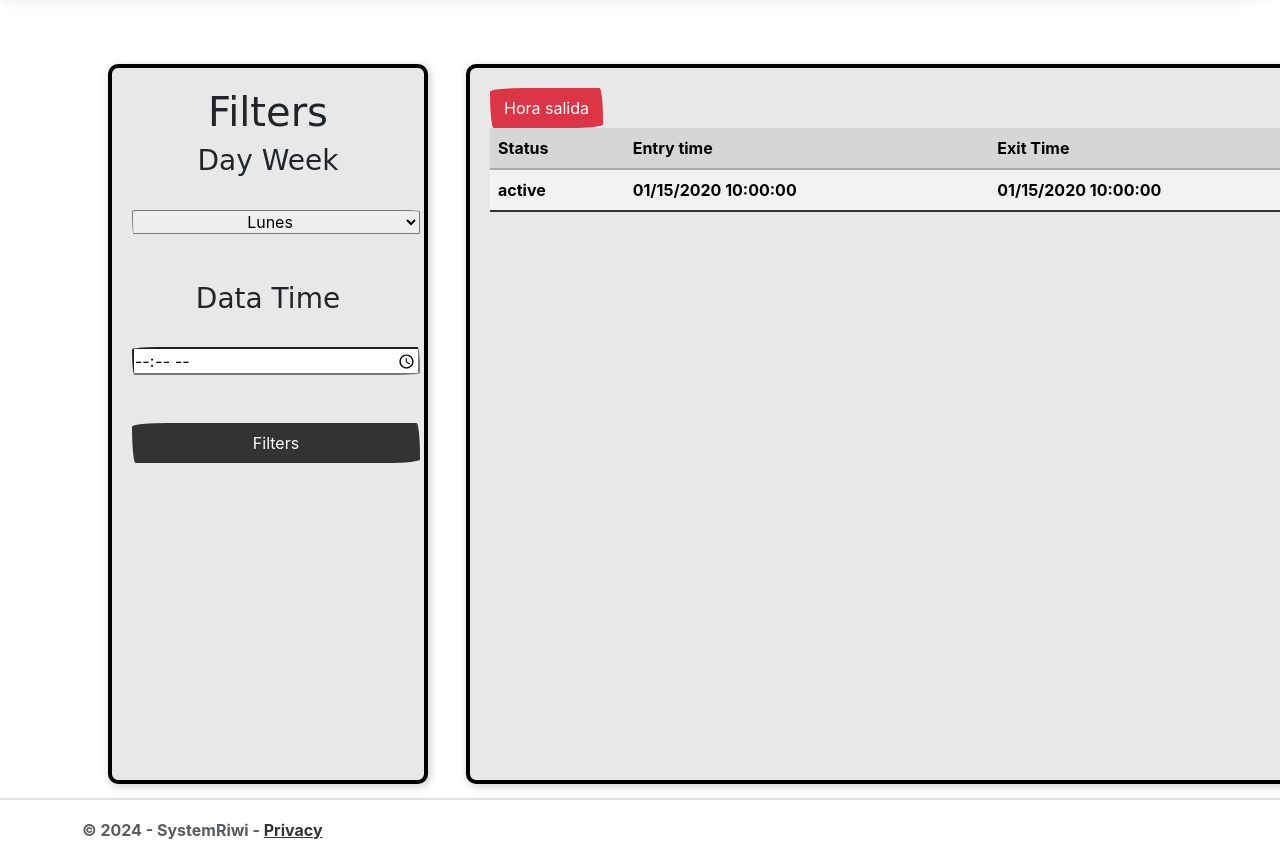
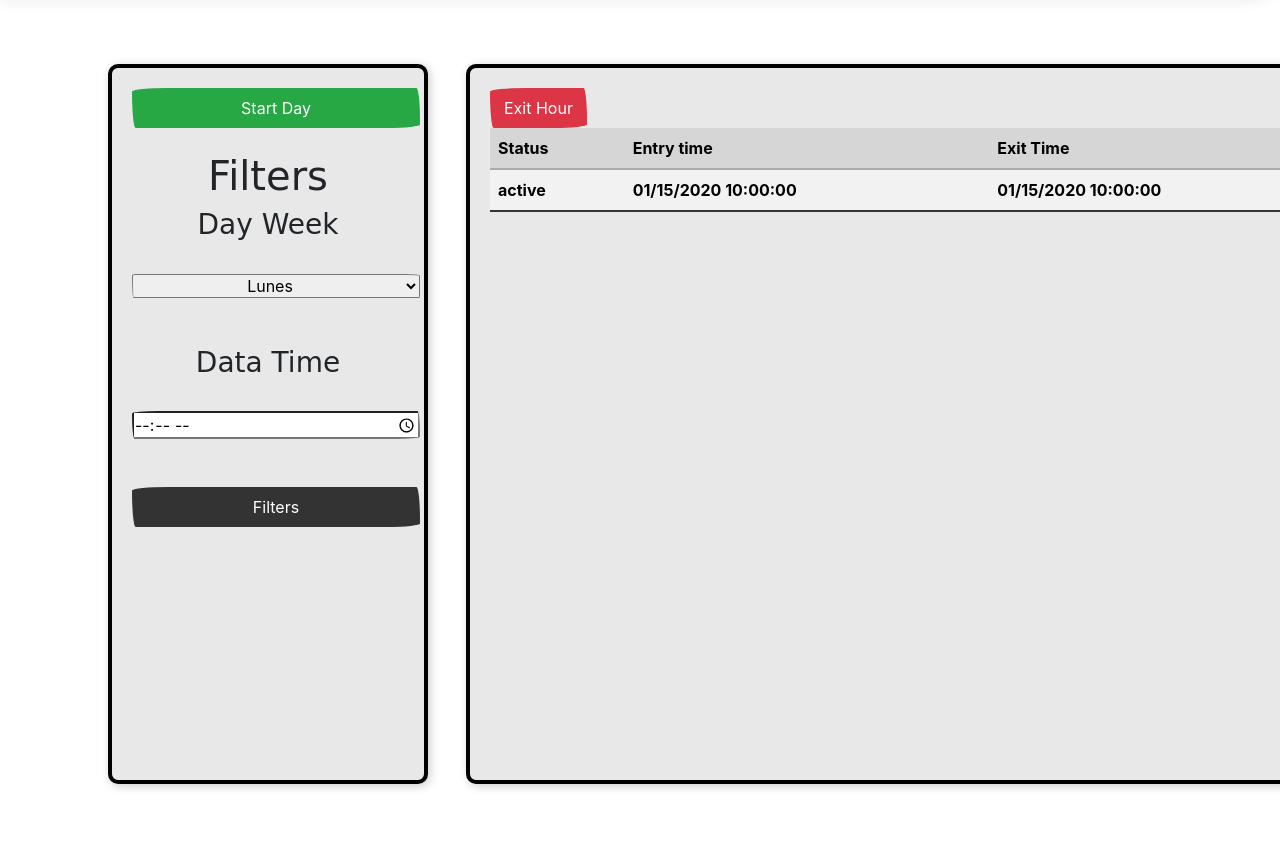
Before and after one commit to Duvan20/SystemRiwi, an ASP.NET Core app: page /History in a window 1280 px wide; the page is wider, and only the part inside the window is pictured. Shown: the part 60-920 px from the top of that part. Run offline with ASP.NET Core 8, Linux system fonts and the light colour scheme; tables that the repository leaves empty hold one stand-in row (values such as "Sample post"); style sheets or scripts are compiled from the project's sources; some web fonts are replaced.

Commit message:
80% of create history

```diff
--- a/Controllers/HistoryControllers.cs
+++ b/Controllers/HistoryControllers.cs
@@ -32,6 +32,19 @@ namespace SystemRiwi.Controllers
             return View(await _context.History.ToListAsync());
         }
 
+        [HttpPost]
+        public IActionResult Create()
+        {
+            var Id = HttpContext.Request.Cookies["Id"];
+            var NewHistory = new History{
+                EntryTime = DateTime.Now,
+                User_id = int.Parse(Id)
+            };
+            _context.History.Add(NewHistory);
+            _context.SaveChanges();
+            return RedirectToAction("Index");
+        }
+
 
     }
 }
--- a/Views/History/Index.cshtml
+++ b/Views/History/Index.cshtml
@@ -8,7 +8,9 @@
         <div class="col-md-4">
             <div class="card_filte">
                 <div class="cuadro_filter">
-
+                    <a class="btn btn-success"  style="width: 18pc;" asp-controller="History" asp-action="Create" >Start Day</a>
+                    <br>
+                    <br>
                     <h1 class="text-center">Filters</h1>
                         <form >
                             <h3 class="text-center">Day Week</h3>
@@ -48,17 +50,15 @@
                             <th scope="col">Status</th>
                             <th scope="col">Entry time</th>
                             <th scope="col">Exit Time</th>
-                            <a class="btn btn-danger" asp-controller="History" asp-action="CheckOut">Hora salida</a>
-
                         </tr>
                     </thead>
                     <tbody>
                     @foreach(var History in Model){
                         <tr>
-
                             <td>@History.Status</td>
                             <td>@History.EntryTime</td>
                             <td>@History.ExitTime</td>
+                            <a class="btn btn-danger" asp-controller="History" asp-action="CheckOut">Exit Hour</a>
                         </tr>
 
                     }
--- a/Views/Shared/_Layout.cshtml
+++ b/Views/Shared/_Layout.cshtml
@@ -46,12 +46,6 @@
             @RenderBody()
         </main>
     </div>
-
-    <footer class="border-top footer text-muted">
-        <div class="container">
-            &copy; 2024 - SystemRiwi - <a asp-area="" asp-controller="Home" asp-action="Privacy">Privacy</a>
-        </div>
-    </footer>
     <script src="~/lib/jquery/dist/jquery.min.js"></script>
     <script src="~/lib/bootstrap/dist/js/bootstrap.bundle.min.js"></script>
     <script src="~/js/site.js" asp-append-version="true"></script>
```
